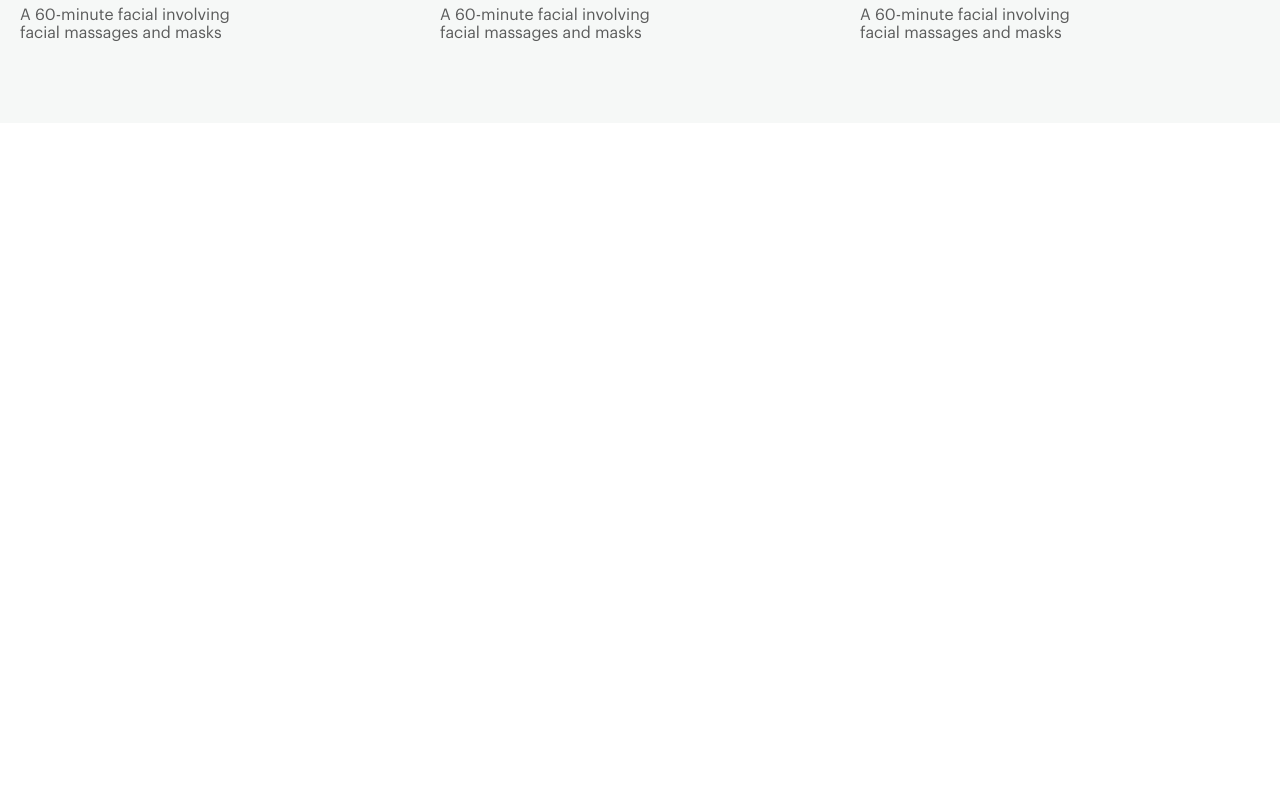
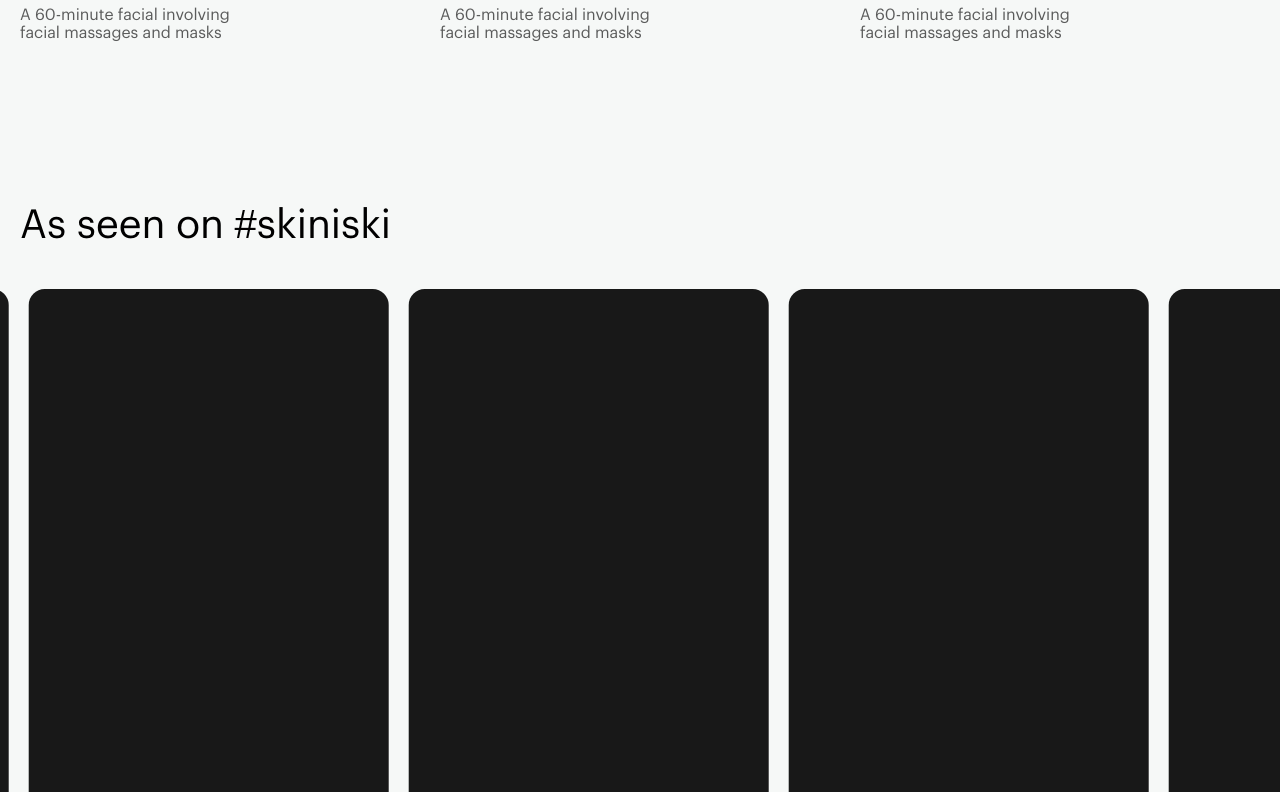
Before and after one commit to reese-code/skiniski, a React (Vite) app: page / in a window 1280 px wide. Shown: the part 2248-3040 px from the top of the page. Before the commit the page ends 2371 px from the top, so only its background shows below. Built offline with nearby package versions, Linux system fonts and the light colour scheme.

Commit message:
instagram carousel

```diff
--- /dev/null
+++ b/src/components/InstagramCarousel.jsx
@@ -0,0 +1,95 @@
+import { useEffect, useRef } from 'react'
+import { gsap } from 'gsap'
+import { Draggable } from 'gsap/Draggable'
+import { InertiaPlugin } from 'gsap/InertiaPlugin'
+
+gsap.registerPlugin(Draggable, InertiaPlugin)
+
+// Placeholder posts until real Instagram content/embeds are wired up.
+const POSTS = [{ id: 1 }, { id: 2 }, { id: 3 }, { id: 4 }]
+
+// Tripled so the track can loop seamlessly: animating exactly one copy's
+// worth of pixel width (including its gaps) lands on an identical looking
+// position, so the infinite repeat/wrap snaps back unnoticed.
+const CARDS = [...POSTS, ...POSTS, ...POSTS]
+
+function InstagramCarousel() {
+  const containerRef = useRef(null)
+  const trackRef = useRef(null)
+
+  useEffect(() => {
+    const container = containerRef.current
+    const track = trackRef.current
+    const oneSetWidth = track.scrollWidth / 3
+    const wrap = gsap.utils.wrap(-oneSetWidth, 0)
+
+    const auto = gsap.to(track, {
+      x: -oneSetWidth,
+      duration: 25,
+      ease: 'none',
+      repeat: -1,
+    })
+
+    const [draggable] = Draggable.create(track, {
+      type: 'x',
+      inertia: true,
+      onPress() {
+        auto.pause()
+      },
+      onDrag() {
+        this.x = wrap(this.x)
+        gsap.set(track, { x: this.x })
+      },
+      onThrowUpdate() {
+        this.x = wrap(this.x)
+        gsap.set(track, { x: this.x })
+      },
+      onRelease() {
+        if (!this.tween) auto.play()
+      },
+      onThrowComplete() {
+        auto.play()
+      },
+    })
+
+    const pause = () => auto.pause()
+    const resume = () => {
+      if (!draggable.isDragging && !draggable.isThrowing) auto.play()
+    }
+
+    container.addEventListener('mouseenter', pause)
+    container.addEventListener('mouseleave', resume)
+
+    return () => {
+      auto.kill()
+      draggable.kill()
+      container.removeEventListener('mouseenter', pause)
+      container.removeEventListener('mouseleave', resume)
+    }
+  }, [])
+
+  return (
+    <section className="py-20">
+      <div className="mx-auto max-w-[1289px] px-5 text-left">
+        <h2>As seen on #skiniski</h2>
+      </div>
+
+      <div ref={containerRef} className="mt-10 overflow-hidden">
+        <div
+          ref={trackRef}
+          className="flex w-max cursor-grab gap-5 px-5 active:cursor-grabbing"
+        >
+          {CARDS.map((post, index) => (
+            <div
+              key={`${post.id}-${index}`}
+              className="aspect-[360/642] w-[360px] shrink-0 rounded-2xl bg-dark"
+              // NOTE: black placeholder standing in for the Instagram post image
+            />
+          ))}
+        </div>
+      </div>
+    </section>
+  )
+}
+
+export default InstagramCarousel
--- a/src/pages/Home.jsx
+++ b/src/pages/Home.jsx
@@ -1,6 +1,7 @@
 import Button from '../components/Button.jsx'
 import AnimatedAboutText from '../components/AnimatedAboutText.jsx'
 import ServiceCard from '../components/ServiceCard.jsx'
+import InstagramCarousel from '../components/InstagramCarousel.jsx'
 import hero from '../assets/hero.png'
 
 const services = [
@@ -85,6 +86,8 @@ function Home() {
           ))}
         </div>
       </section>
+
+      <InstagramCarousel />
     </div>
   )
 }
```
Also changed, not shown: public/instagram.svg (added), public/tiktok.svg (added).
